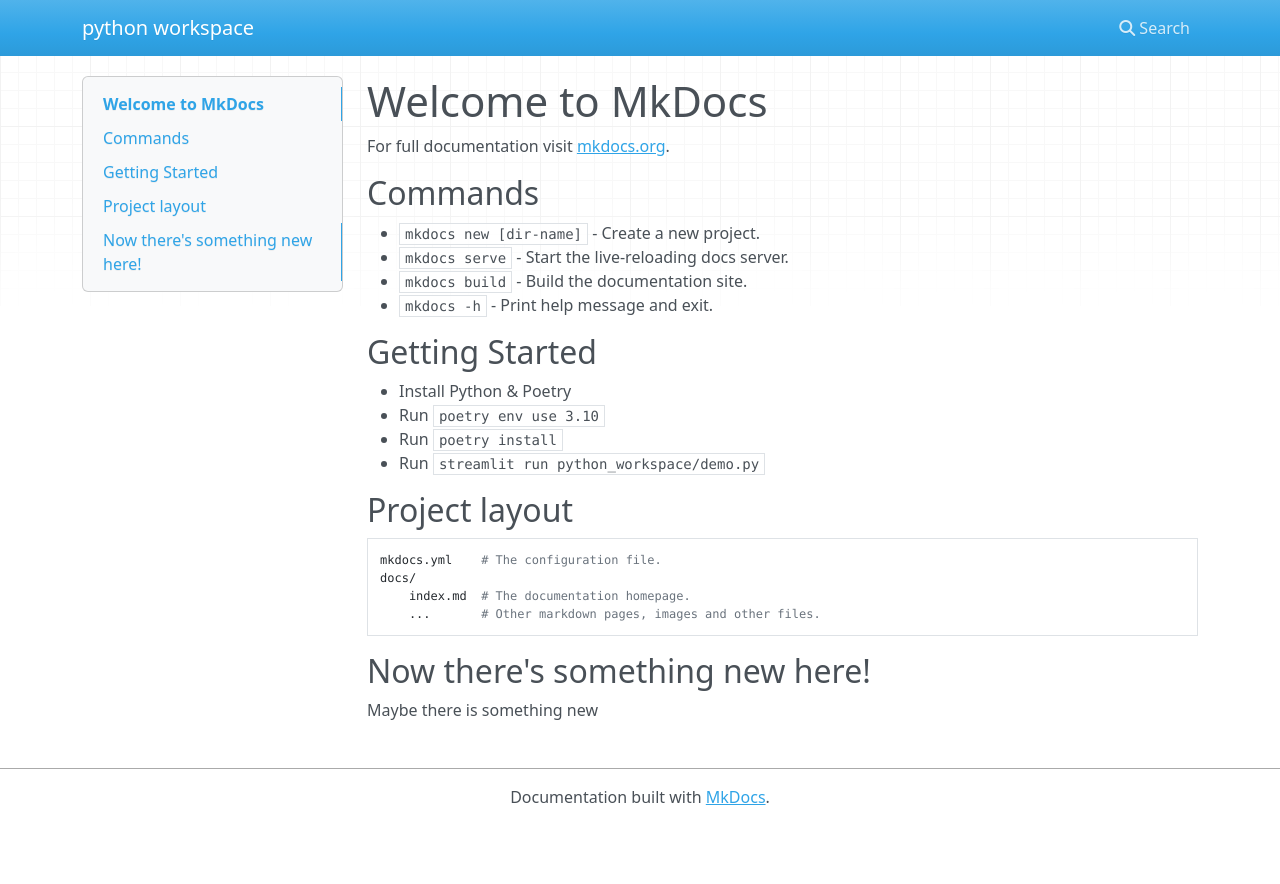
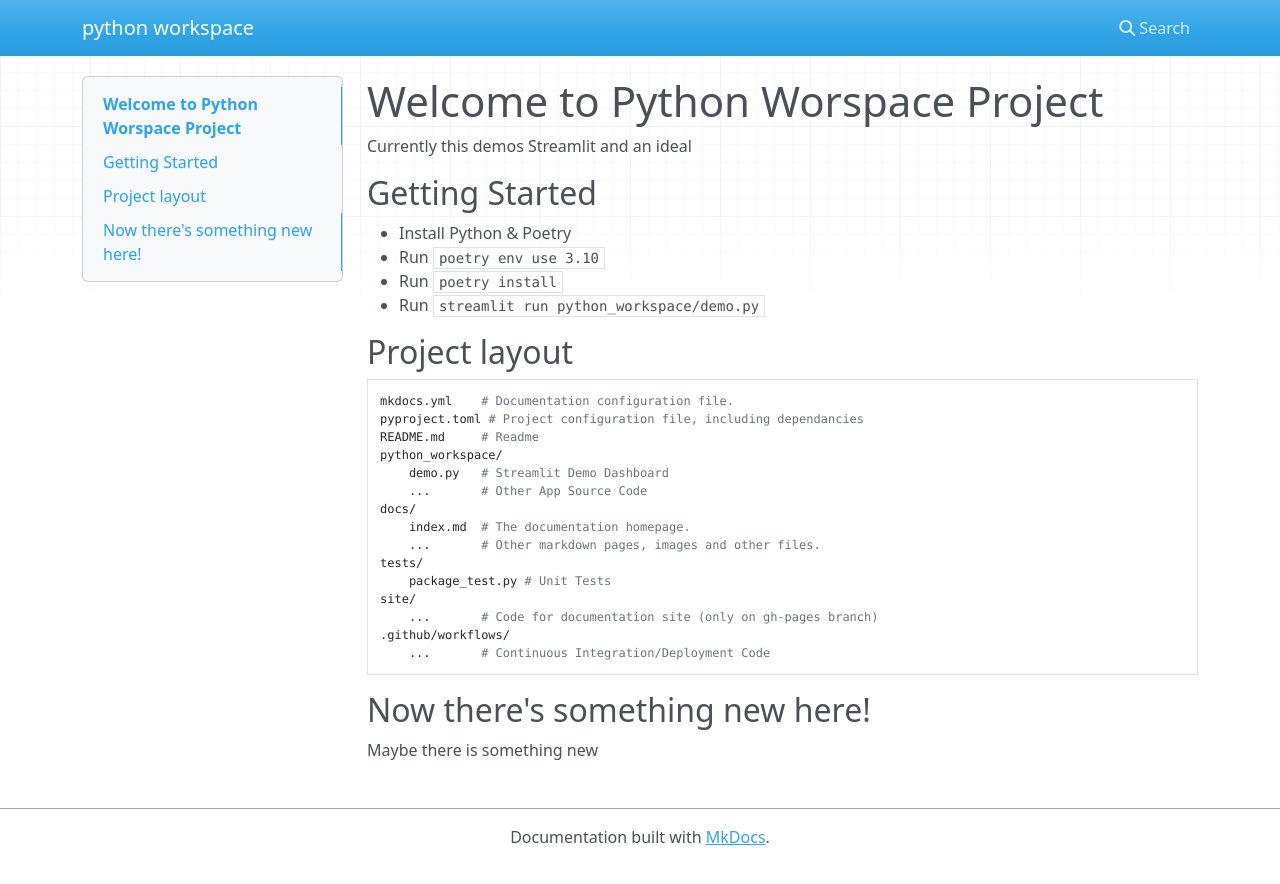
Before and after one commit to james9226/python-workspace, an MkDocs documentation site: the page built from docs/index.md, in a window 1280 px wide. Shown: the top 884 px of the page. Built offline with MkDocs 1.6.1, drawn with Linux system fonts in a browser that asks for light colours; nearby versions of some CDN libraries.

Commit message:
Updating docs

```diff
--- a/docs/index.md
+++ b/docs/index.md
@@ -1,13 +1,5 @@
-# Welcome to MkDocs
-
-For full documentation visit [mkdocs.org](https://www.mkdocs.org).
-
-## Commands
-
-* `mkdocs new [dir-name]` - Create a new project.
-* `mkdocs serve` - Start the live-reloading docs server.
-* `mkdocs build` - Build the documentation site.
-* `mkdocs -h` - Print help message and exit.
+# Welcome to Python Worspace Project
+Currently this demos Streamlit and an ideal
 
 ## Getting Started
 
@@ -18,10 +10,22 @@
 
 ## Project layout
 
-    mkdocs.yml    # The configuration file.
+
+    mkdocs.yml    # Documentation configuration file.
+    pyproject.toml # Project configuration file, including dependancies
+    README.md     # Readme
+    python_workspace/
+        demo.py   # Streamlit Demo Dashboard
+        ...       # Other App Source Code
     docs/
         index.md  # The documentation homepage.
         ...       # Other markdown pages, images and other files.
+    tests/
+        package_test.py # Unit Tests
+    site/
+        ...       # Code for documentation site (only on gh-pages branch)
+    .github/workflows/
+        ...       # Continuous Integration/Deployment Code
 
 ## Now there's something new here!
 Maybe there is something new
```
Also changed, not shown: 1 other file.
